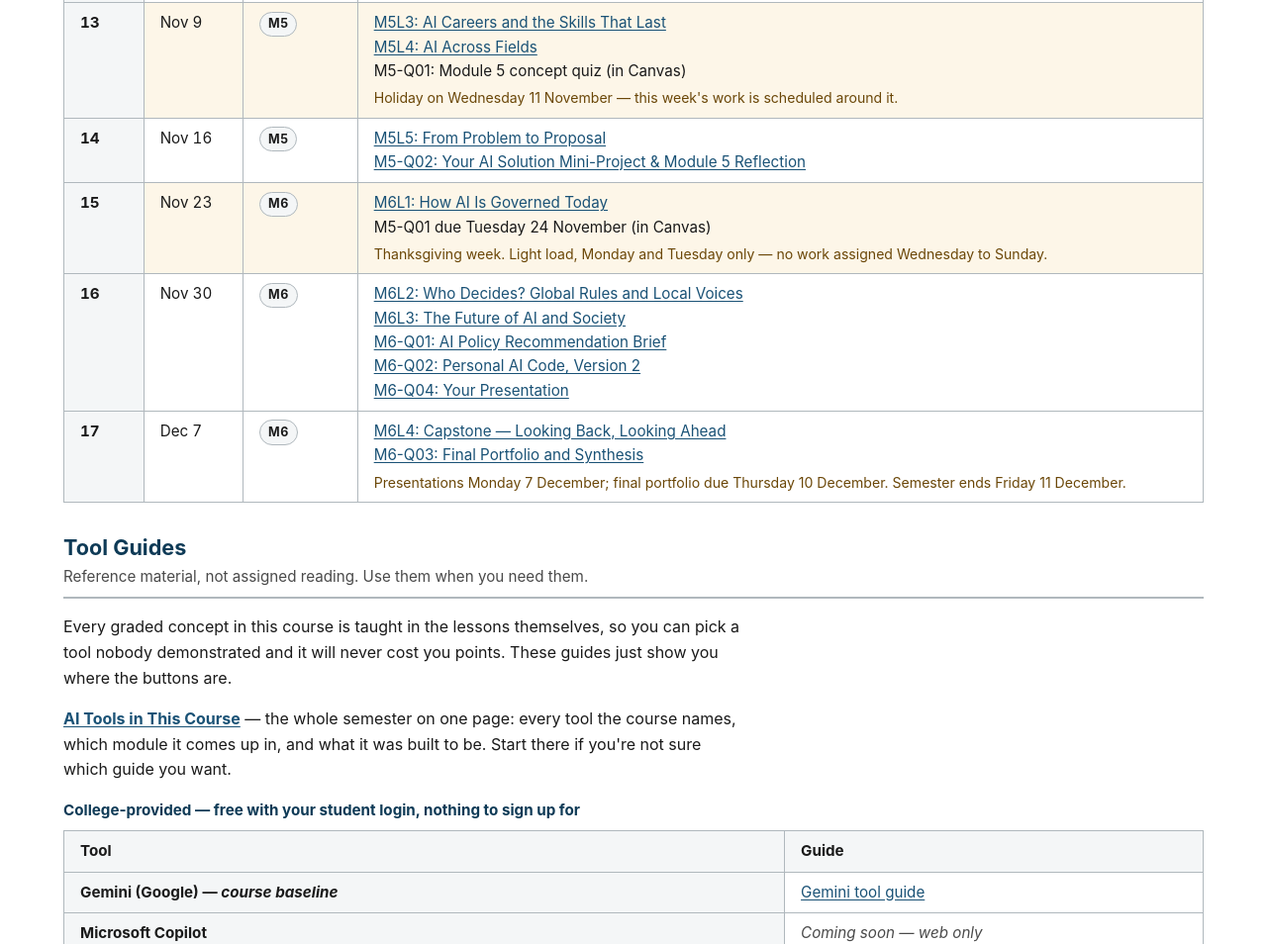
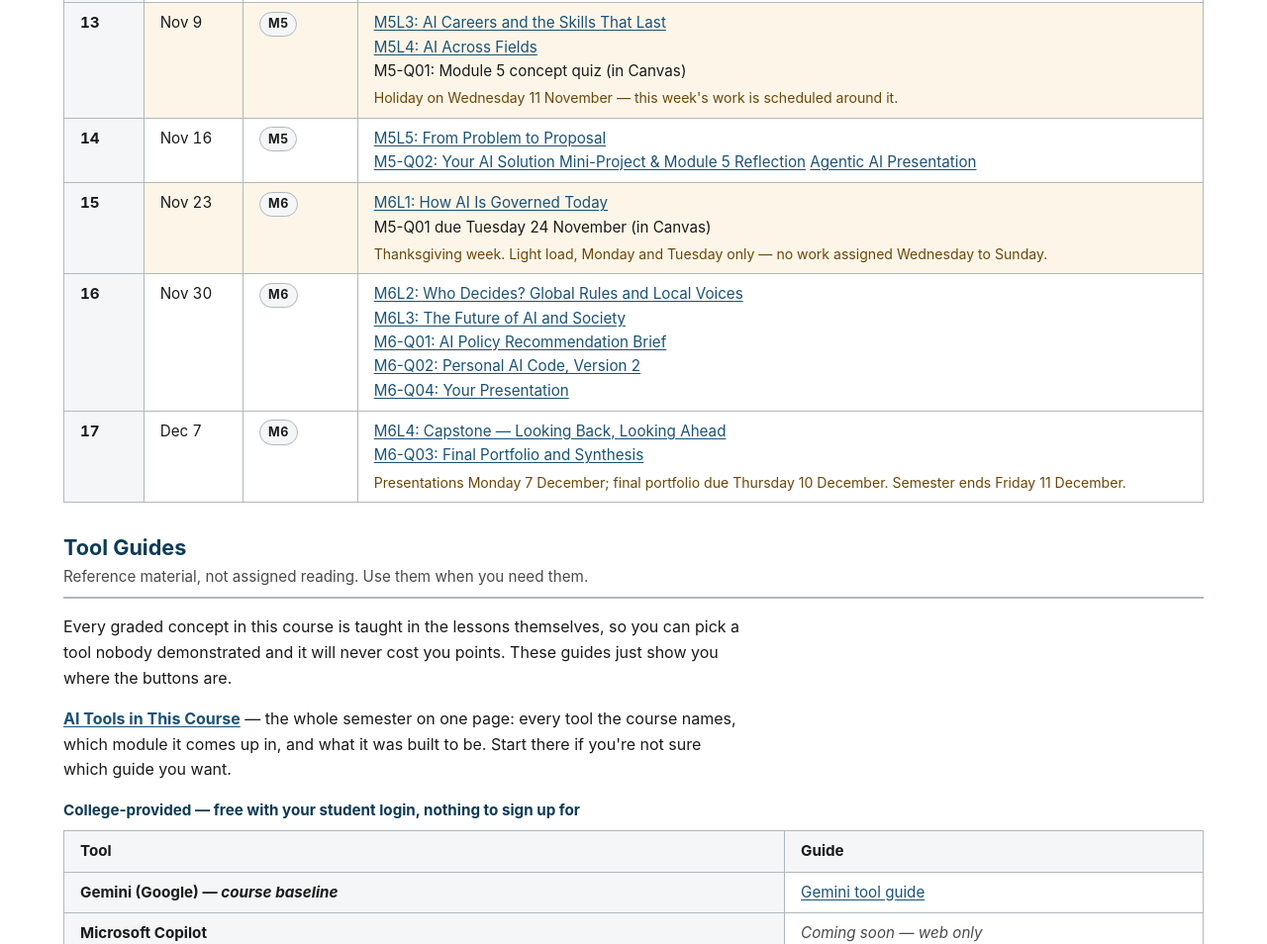
Before and after one commit to dpai-mc/csc141-fall-2026, a plain HTML site: page index.html in a window 1280 px wide. Shown: the part 2502-3456 px from the top of the page at 99% size. Drawn offline with Linux system fonts and the light colour scheme.

Commit message:
Add files via upload

```diff
--- a/index.html
+++ b/index.html
@@ -304,6 +304,7 @@ tr.exception td { background: #fdf6e8; }
             <td>
               <a href="modules/M5/student-content/m5l5.html" target="_blank" rel="noopener">M5L5: From Problem to Proposal</a><br>
               <a href="modules/M5/student-content/m5-q02.html" target="_blank" rel="noopener">M5-Q02: Your AI Solution Mini-Project &amp; Module 5 Reflection</a>
+              <a href="modules/M5/student-content/Agentic AI.html" target="_blank" rel="noopener">Agentic AI Presentation</a>
             </td>
           </tr>
           <tr class="exception">
```
